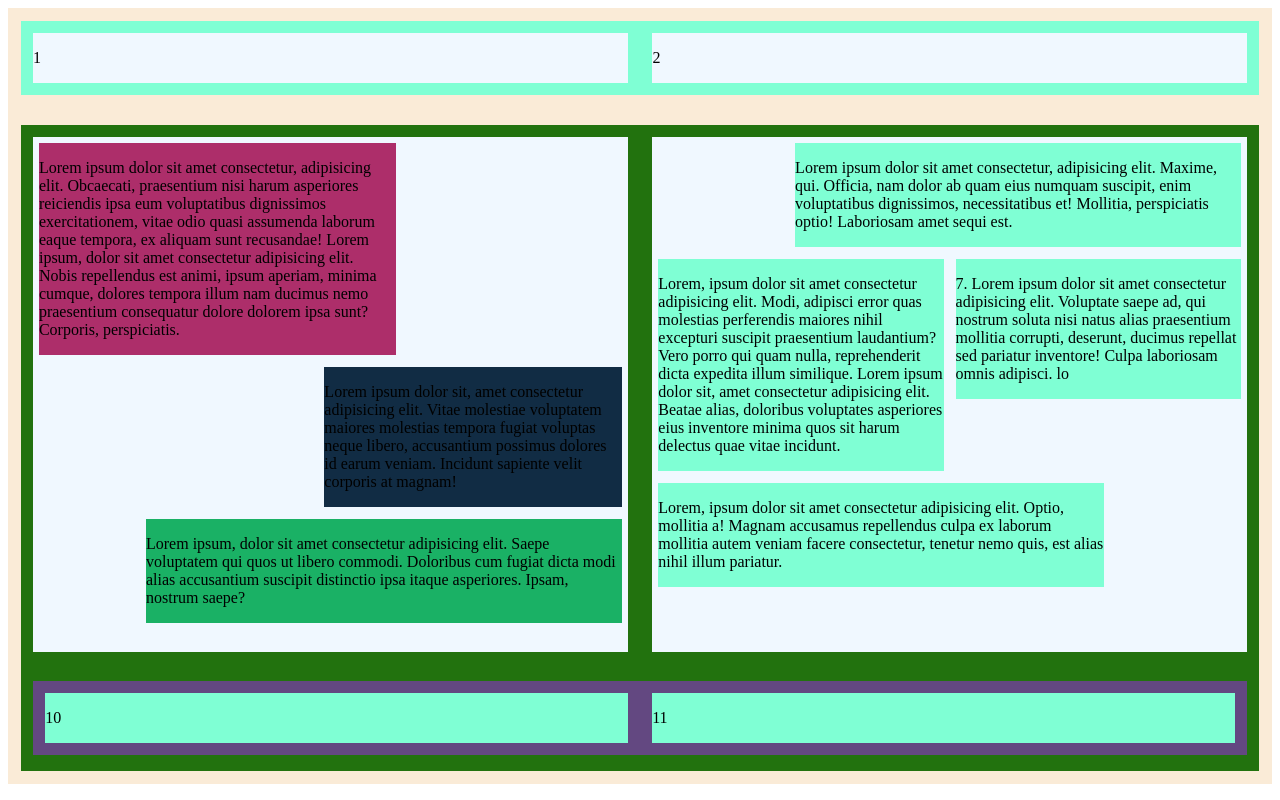
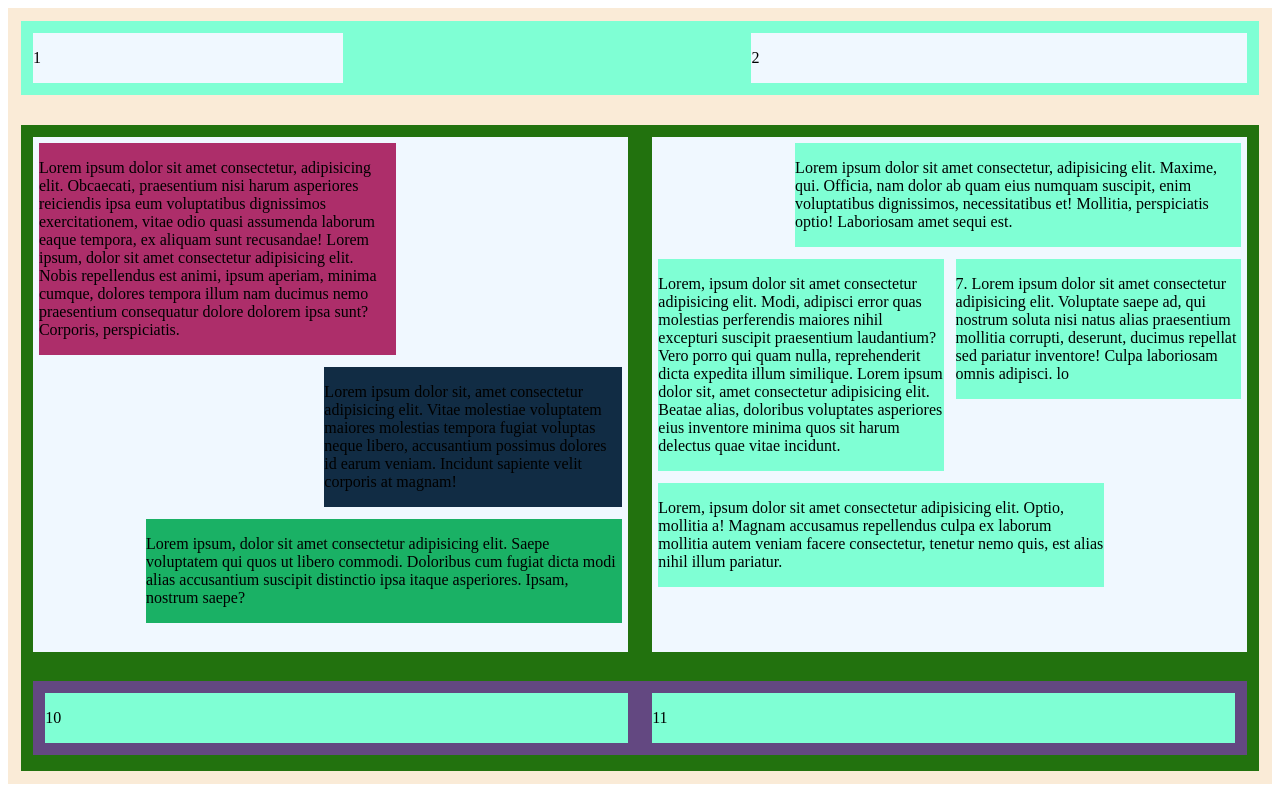
Before and after one commit to RokasAbra/4-nd-stiliaus-isdestymas, a website: page index.html in a window 1280 px wide. Drawn offline with Linux system fonts and the light colour scheme.

Commit message:
Text body stilling and positioning

```diff
--- a/index.html
+++ b/index.html
@@ -14,8 +14,8 @@
     <div style="background-color:antiquewhite; width: 100%;">
         <div style="background-color:aquamarine; width: 98%; display: inline-block; margin: 1%;">
 
-            <div style="background-color:aliceblue; width: 48%; float: left; margin:1%"><p>1</p></div>
-            <div style="background-color:aliceblue; width: 48%; float: right; margin:1%"><p>2</p></div>
+            <div style="background-color:aliceblue; width: 25%; float: left; margin:1%"><p>1</p></div>
+            <div style="background-color:aliceblue; width: 40%; float: right; margin:1%"><p>2</p></div>
         </div>
 
         <div style="background-color:rgb(34, 114, 14); width: 98%; display: inline-block; margin: 1%;">
```
